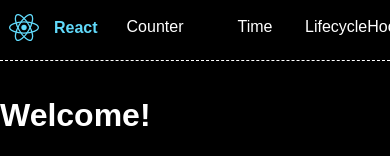
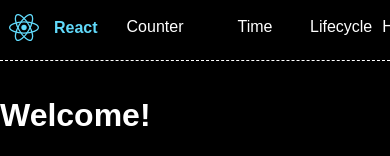
Before and after one commit to MiroStW/odin_project, a React app in the folder react/: page / in a window 390 px wide. Shown: the top 156 px of the page. Built offline with nearby package versions, Linux system fonts and the light colour scheme.

Commit message:
fixed responsive nav styling

```diff
--- a/react/src/style.css
+++ b/react/src/style.css
@@ -14,7 +14,7 @@ body {
 
 #logo {
   display: grid;
-  grid-template-columns: 35px 35px;
+  grid-template-columns: 35px max-content;
   gap: 10px;
   color: #61dafb;
   font-weight: 700;
@@ -46,6 +46,7 @@ body {
   border-top: 2px transparent solid;
   text-align: center;
   display: grid;
+  padding: 0 5px;
 }
 
 a.active {
```
